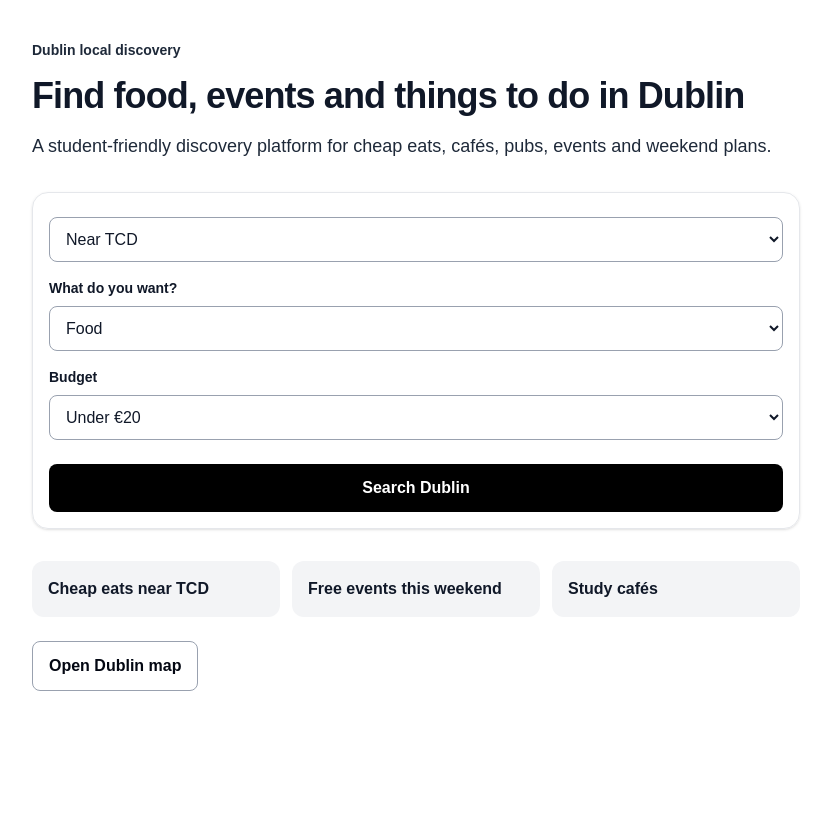
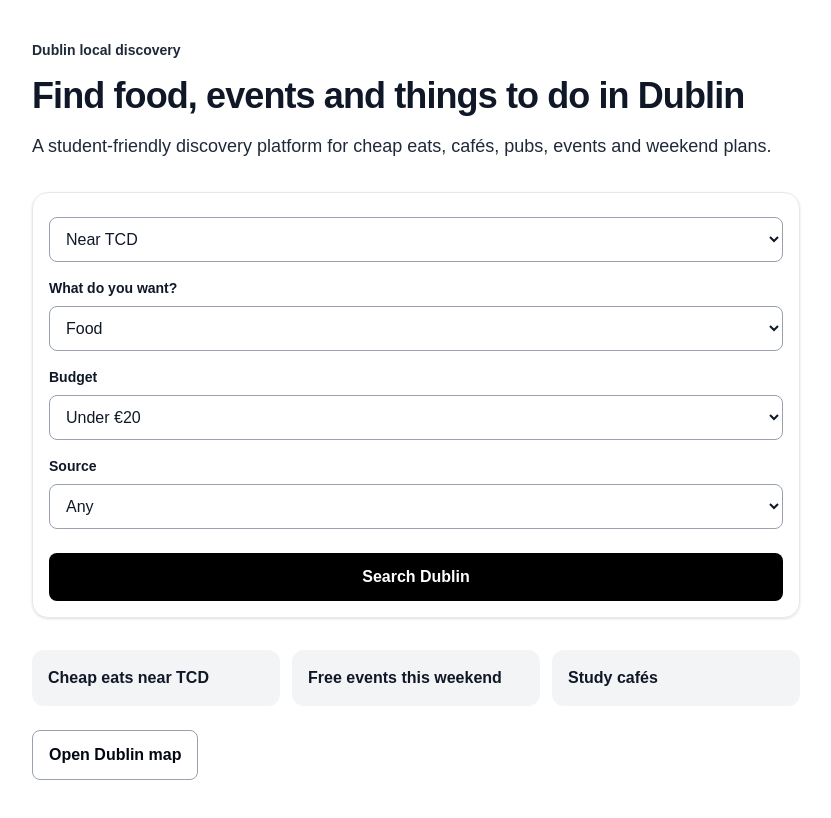
Before and after one commit to kieranji/dublinscanner, a Next.js app: page / in a window 1280 px wide. Shown: the whole page, without its empty margins (224-1055 px from the left). Built offline with nearby package versions, Linux system fonts and the light colour scheme.

Commit message:
Add source filter

```diff
--- a/app/places/[id]/page.tsx
+++ b/app/places/[id]/page.tsx
@@ -52,9 +52,11 @@ export default async function PlacePage({ params }: PlacePageProps) {
             Address: {place.address}
           </p>
 
-          <p className="mt-2 text-sm font-medium text-gray-800">
-            Source: {place.sourceName}
-          </p>
+          <div className="mt-3">
+            <span className="rounded-full border border-gray-300 bg-white px-3 py-1 text-sm font-semibold text-gray-950">
+              Source: {place.sourceName}
+            </span>
+          </div>
 
           <div className="mt-4 flex flex-wrap gap-2">
             {place.tags.map((tag) => (
--- a/app/search/page.tsx
+++ b/app/search/page.tsx
@@ -7,6 +7,7 @@ type SearchPageProps = {
     area?: string;
     category?: string;
     budget?: string;
+    source?: string;
     sort?: string;
   }>;
 };
@@ -17,6 +18,7 @@ export default async function SearchPage({ searchParams }: SearchPageProps) {
   const selectedArea = params.area ?? "Any";
   const selectedCategory = params.category ?? "Any";
   const selectedBudget = Number(params.budget ?? "9");
+  const selectedSource = params.source ?? "Any";
   const selectedSort = params.sort??"best";
 
   const filteredPlaces = places.filter((place) => {
@@ -30,6 +32,9 @@ export default async function SearchPage({ searchParams }: SearchPageProps) {
 
     const budgetMatches =
       selectedBudget === 9 || place.budgetLevel <= selectedBudget;
+
+    const sourceMatches =
+      selectedSource === "Any" || place.sourceName === selectedSource;
 
     return areaMatches && categoryMatches && budgetMatches;
   });
@@ -61,12 +66,13 @@ export default async function SearchPage({ searchParams }: SearchPageProps) {
           <span className="font-semibold text-gray-950">{selectedCategory}</span> ·{" "}
           <span className="font-semibold text-gray-950">
             {getBudgetLabel(selectedBudget)}
-          </span>
+          </span>{" "}
+          · <span className="font-semibold text-gray-950">{selectedSource}</span>
         </p>
 
         <div className="mt-6 flex flex-wrap gap-2">
           <a
-            href={`/search?area=${selectedArea}&category=${selectedCategory}&budget=${selectedBudget}&sort=best`}
+            href={`/search?area=${selectedArea}&category=${selectedCategory}&budget=${selectedBudget}&source=${selectedSource}&sort=best`}
             className={
               selectedSort === "best"
                 ? "rounded-full bg-black px-4 py-2 text-sm font-semibold text-white"
@@ -77,7 +83,7 @@ export default async function SearchPage({ searchParams }: SearchPageProps) {
           </a>
 
           <a
-            href={`/search?area=${selectedArea}&category=${selectedCategory}&budget=${selectedBudget}&sort=cheapest`}
+            href={`/search?area=${selectedArea}&category=${selectedCategory}&budget=${selectedBudget}&source=${selectedSource}&sort=cheapest`}
             className={
               selectedSort === "cheapest"
                 ? "rounded-full bg-black px-4 py-2 text-sm font-semibold text-white"
@@ -88,7 +94,7 @@ export default async function SearchPage({ searchParams }: SearchPageProps) {
           </a>
 
           <a
-            href={`/search?area=${selectedArea}&category=${selectedCategory}&budget=${selectedBudget}&sort=closest`}
+            href={`/search?area=${selectedArea}&category=${selectedCategory}&budget=${selectedBudget}&source=${selectedSource}&sort=closest`}
             className={
               selectedSort === "closest"
                 ? "rounded-full bg-black px-4 py-2 text-sm font-semibold text-white"
--- a/components/SearchForm.tsx
+++ b/components/SearchForm.tsx
@@ -9,6 +9,7 @@ export default function SearchForm() {
   const [area, setArea] = useState("Near TCD");
   const [category, setCategory] = useState("Food");
   const [budget, setBudget] = useState("2");
+  const [source, setSource] = useState("Any");
 
   function handleSubmit(event: React.FormEvent<HTMLFormElement>) {
     event.preventDefault();
@@ -17,6 +18,7 @@ export default function SearchForm() {
       area,
       category,
       budget,
+      source,
     });
 
     router.push(`/search?${params.toString()}`);
@@ -71,6 +73,22 @@ export default function SearchForm() {
         <option value="9">Any</option>
       </select>
 
+      <label className="mt-4 block text-sm font-semibold text-gray-900">
+        Source
+      </label>
+
+      <select
+        value={source}
+        onChange={(event) => setSource(event.target.value)}
+        className="mt-2 w-full rounded-lg border border-gray-400 bg-white p-3 text-base font-medium text-gray-900"
+      >
+        <option>Any</option>
+        <option>Google Maps</option>
+        <option>Eventbrite</option>
+        <option>Instagram</option>
+        <option>Manual curated</option>
+      </select>
+
       <button className="mt-6 w-full rounded-lg bg-black px-4 py-3 text-base font-semibold text-white">
         Search Dublin
       </button>
--- a/lib/data.ts
+++ b/lib/data.ts
@@ -33,7 +33,7 @@ export const places: Place[] = [
     tags: ["Asian food", "Cheap", "Near TCD"],
     mapsUrl: "https://www.google.com/maps",
     sourceUrl: "https://www.google.com",
-    sourceName: "Manual curated",
+    sourceName: "Google Maps",
   },
   {
     id: 2,
@@ -69,7 +69,7 @@ export const places: Place[] = [
     tags: ["Comedy", "Nightlife", "Free"],
     mapsUrl: "https://www.google.com/maps",
     sourceUrl: "https://www.google.com",
-    sourceName: "Manual curated",
+    sourceName: "Eventbrite",
   },
   {
     id: 4,
@@ -87,7 +87,7 @@ export const places: Place[] = [
     tags: ["Drinks", "Group-friendly", "Open late"],
     mapsUrl: "https://www.google.com/maps",
     sourceUrl: "https://www.google.com",
-    sourceName: "Manual curated",
+    sourceName: "Instagram",
   },
 ];
 
```
